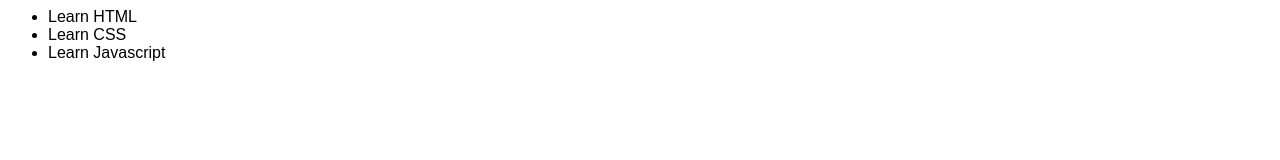
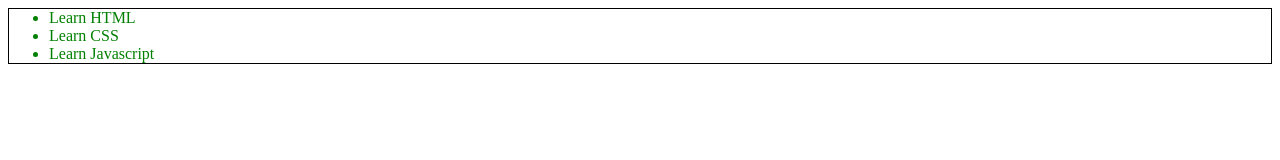
Before and after one commit to hiaux0/codesoc-todolist-v1, a website built with Parcel: page index.html in a window 1280 px wide. Built offline with nearby package versions, Linux system fonts and the light colour scheme.

Commit message:
(add) Link css
- Style a tag
- style nested tags

```diff
--- a/index.html
+++ b/index.html
@@ -1,4 +1,6 @@
 
+
+<link rel="stylesheet" href="src/styles.css">
 
 <ul>
   <li>Learn HTML</li>
--- a/src/styles.css
+++ b/src/styles.css
@@ -1,3 +1,9 @@
-body {
-  font-family: sans-serif;
+
+
+ul {
+  border: 1px solid black;
 }
+
+ul li {
+  color: green;
+}
```
